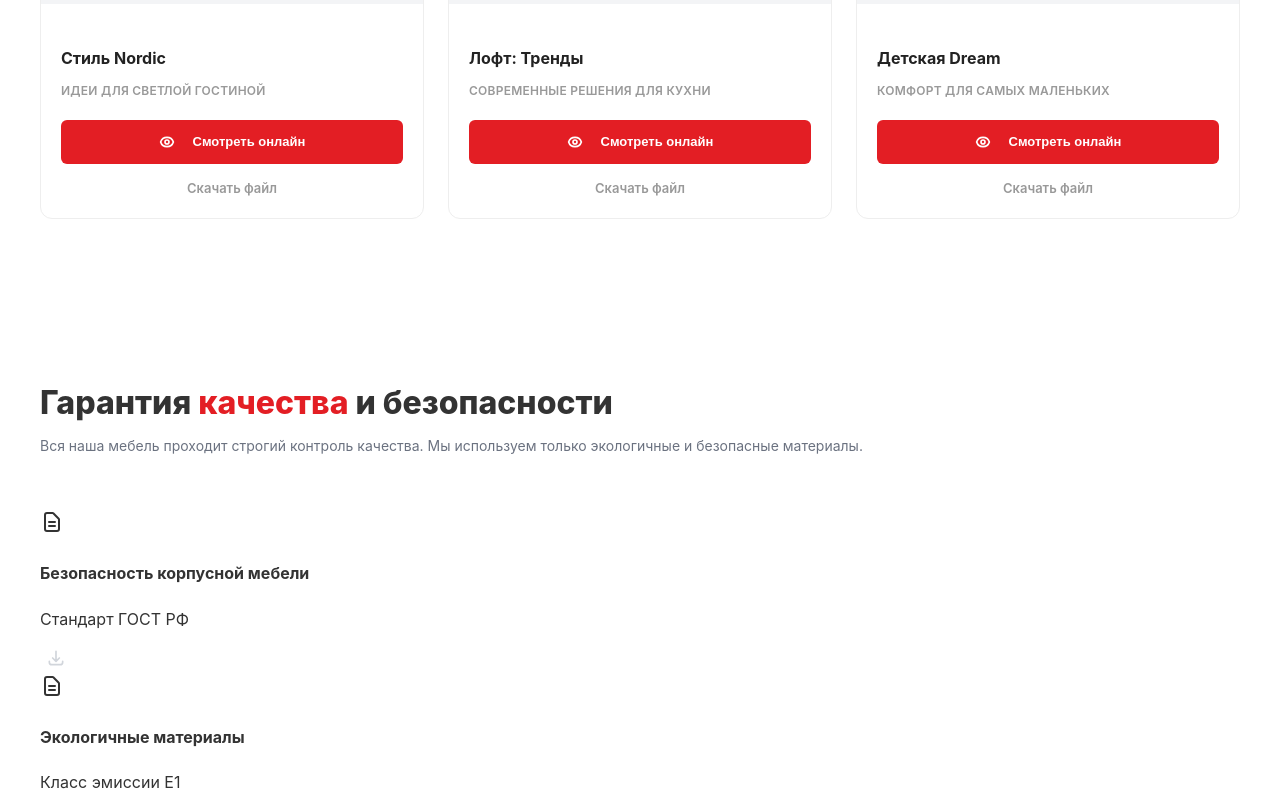
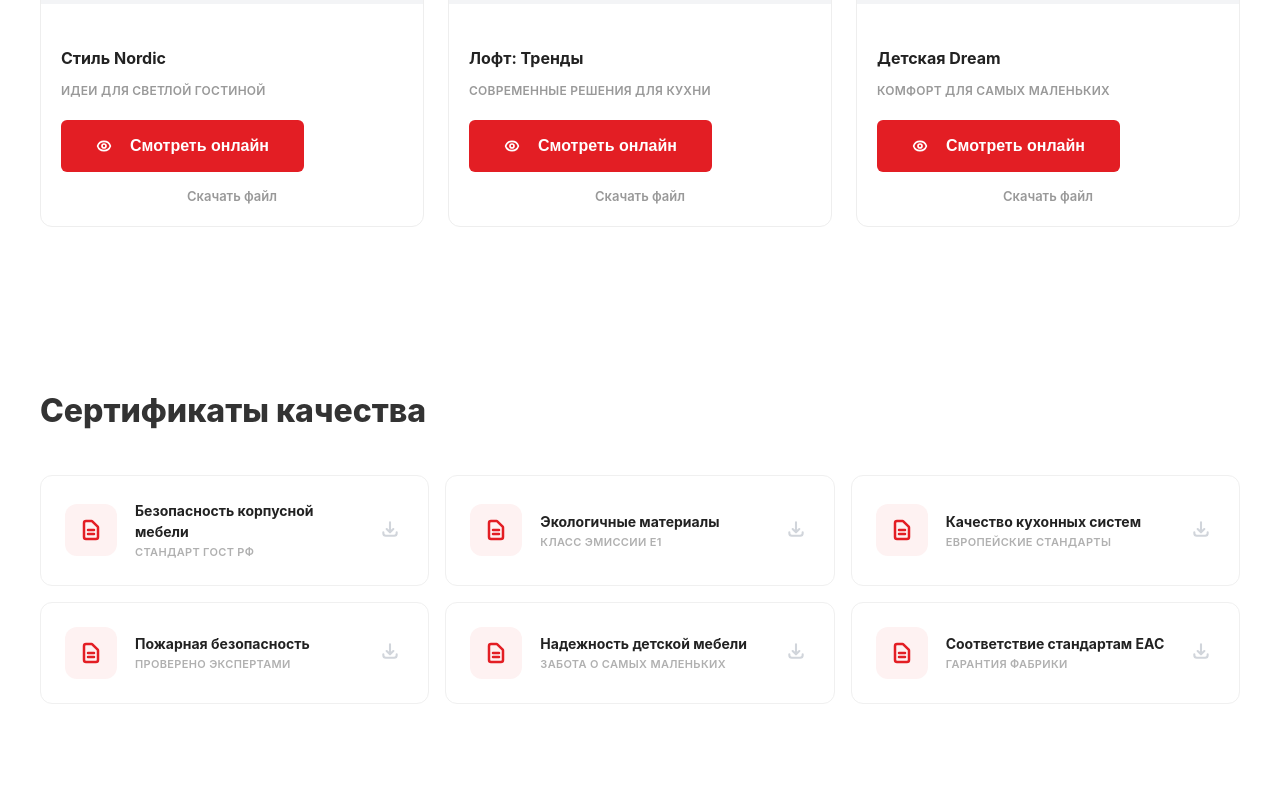
Before and after one commit to alisaalena/-Mebelson, a React (Vite) app: page / in a window 1280 px wide. Shown: the part 2140-2940 px from the top of the page. Built offline with nearby package versions, Linux system fonts and the light colour scheme.

Commit message:
feat: Implement certificates section
Refactors the certificates section to use a dedicated grid layout and updates the styling for certificate items. Also, modifies certificate data with uppercase codes and descriptions for improved readability.

```diff
--- a/components/CertificatesSection.tsx
+++ b/components/CertificatesSection.tsx
@@ -2,37 +2,34 @@ import React from 'react';
 
 const CertificatesSection: React.FC = () => {
   const certificates = [
-    { title: 'Безопасность корпусной мебели', code: 'Стандарт ГОСТ РФ' },
-    { title: 'Экологичные материалы', code: 'Класс эмиссии E1' },
-    { title: 'Качество кухонных систем', code: 'Гарантия надежности' },
-    { title: 'Пожарная безопасность', code: 'Проверено экспертами' },
-    { title: 'Надежность детской мебели', code: 'Забота о детях' },
-    { title: 'Соответствие стандартам ЕАС', code: 'Заводское качество' },
+    { title: 'Безопасность корпусной мебели', code: 'СТАНДАРТ ГОСТ РФ' },
+    { title: 'Экологичные материалы', code: 'КЛАСС ЭМИССИИ E1' },
+    { title: 'Качество кухонных систем', code: 'ЕВРОПЕЙСКИЕ СТАНДАРТЫ' },
+    { title: 'Пожарная безопасность', code: 'ПРОВЕРЕНО ЭКСПЕРТАМИ' },
+    { title: 'Надежность детской мебели', code: 'ЗАБОТА О САМЫХ МАЛЕНЬКИХ' },
+    { title: 'Соответствие стандартам ЕАС', code: 'ГАРАНТИЯ ФАБРИКИ' },
   ];
 
   return (
     <div className="pt-8">
       <div className="section-header">
-        <div className="max-w-xl">
-          <h2>Гарантия <span style={{color: 'var(--me-red)'}}>качества</span> и безопасности</h2>
-          <p style={{fontSize: '14px', color: '#6B7280', marginTop: '8px'}}>Вся наша мебель проходит строгий контроль качества. Мы используем только экологичные и безопасные материалы.</p>
-        </div>
+        <h2 style={{ fontSize: '32px', fontWeight: 800 }}>Сертификаты качества</h2>
       </div>
       <div className="cert-grid">
         {certificates.map((cert, i) => (
           <div key={i} className="cert-item">
             <div className="cert-icon">
-              <svg style={{ width: '24px', height: '24px' }} fill="none" stroke="currentColor" viewBox="0 0 24 24">
-                <path strokeLinecap="round" strokeLinejoin="round" strokeWidth={2} d="M9 12h6m-6 4h6m2 5H7a2 2 0 01-2-2V5a2 2 0 012-2h5.586a1 1 0 01.707.293l5.414 5.414a1 1 0 01.293.707V19a2 2 0 01-2 2z" />
+              <svg width="24" height="24" fill="none" stroke="currentColor" viewBox="0 0 24 24">
+                <path strokeLinecap="round" strokeLinejoin="round" strokeWidth={2.5} d="M9 12h6m-6 4h6m2 5H7a2 2 0 01-2-2V5a2 2 0 012-2h5.586a1 1 0 01.707.293l5.414 5.414a1 1 0 01.293.707V19a2 2 0 01-2 2z" />
               </svg>
             </div>
             <div className="cert-info">
               <h4>{cert.title}</h4>
               <p>{cert.code}</p>
             </div>
-            <button style={{ marginLeft: 'auto', background: 'none', border: 'none', cursor: 'pointer', color: '#D1D5DB' }}>
-              <svg style={{ width: '20px', height: '20px' }} fill="none" stroke="currentColor" viewBox="0 0 24 24">
-                <path strokeLinecap="round" strokeLinejoin="round" strokeWidth={2} d="M4 16v1a3 3 0 003 3h10a3 3 0 003-3v-1m-4-4l-4 4m0 0l-4-4m4 4V4" />
+            <button className="cert-download-btn" title="Скачать">
+              <svg width="20" height="20" fill="none" stroke="currentColor" viewBox="0 0 24 24">
+                <path strokeLinecap="round" strokeLinejoin="round" strokeWidth={2.5} d="M4 16v1a3 3 0 003 3h10a3 3 0 003-3v-1m-4-4l-4 4m0 0l-4-4m4 4V4" />
               </svg>
             </button>
           </div>
--- a/mebelson-page.css
+++ b/mebelson-page.css
@@ -303,7 +303,7 @@
 }
 
 .mebelson-page .leaflet-card-top {
-    aspect-ratio: 1.41 / 1; /* Горизонтальный A4 */
+    aspect-ratio: 1.41 / 1;
     background: #f3f4f6;
     display: flex;
     align-items: center;
@@ -344,13 +344,77 @@
     margin-bottom: 20px;
 }
 
-.mebelson-page .leaflet-card .btn-red {
-    width: 100%;
-    height: 44px;
-    font-size: 13px;
+/* --- ЧЕТВЕРТЫЙ ЭКРАН: СЕРТИФИКАТЫ --- */
+.mebelson-page .cert-grid {
+    display: grid;
+    gap: 16px;
+    grid-template-columns: repeat(3, 1fr);
+    margin-top: 30px;
 }
 
-/* Хлебные крошки */
+@media (max-width: 1023px) { .mebelson-page .cert-grid { grid-template-columns: repeat(2, 1fr); } }
+@media (max-width: 639px) { .mebelson-page .cert-grid { grid-template-columns: 1fr; } }
+
+.mebelson-page .cert-item {
+    background: #ffffff;
+    border: 1px solid #f0f0f0;
+    padding: 24px;
+    border-radius: 12px;
+    display: flex;
+    align-items: center;
+    gap: 18px;
+    transition: box-shadow 0.2s;
+}
+
+.mebelson-page .cert-item:hover {
+    box-shadow: 0 4px 12px rgba(0,0,0,0.03);
+}
+
+.mebelson-page .cert-icon {
+    width: 52px;
+    height: 52px;
+    background: var(--me-red-light);
+    color: var(--me-red);
+    border-radius: 12px;
+    display: flex;
+    align-items: center;
+    justify-content: center;
+    flex-shrink: 0;
+}
+
+.mebelson-page .cert-info {
+    flex-grow: 1;
+}
+
+.mebelson-page .cert-info h4 {
+    font-size: 14px;
+    font-weight: 700;
+    margin: 0 0 2px 0;
+    color: #222;
+}
+
+.mebelson-page .cert-info p {
+    font-size: 11px;
+    color: #b0b0b0;
+    font-weight: 600;
+    text-transform: uppercase;
+    letter-spacing: 0.03em;
+    margin: 0;
+}
+
+.mebelson-page .cert-download-btn {
+    background: none;
+    border: none;
+    cursor: pointer;
+    color: #d1d5db;
+    padding: 4px;
+    transition: color 0.2s;
+}
+
+.mebelson-page .cert-download-btn:hover {
+    color: var(--me-red);
+}
+
 .mebelson-page .breadcrumb {
     font-size: 13px;
     color: #9CA3AF;
```
